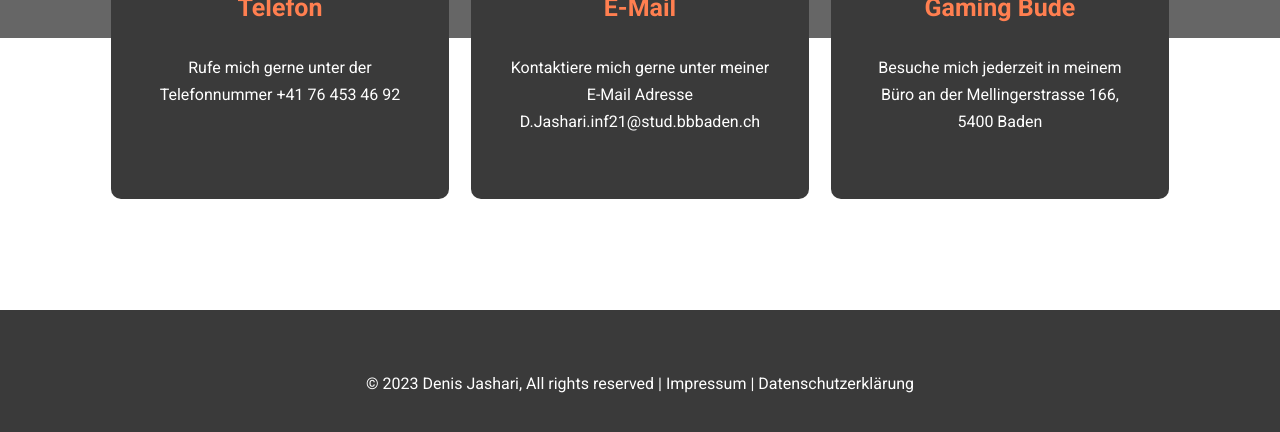
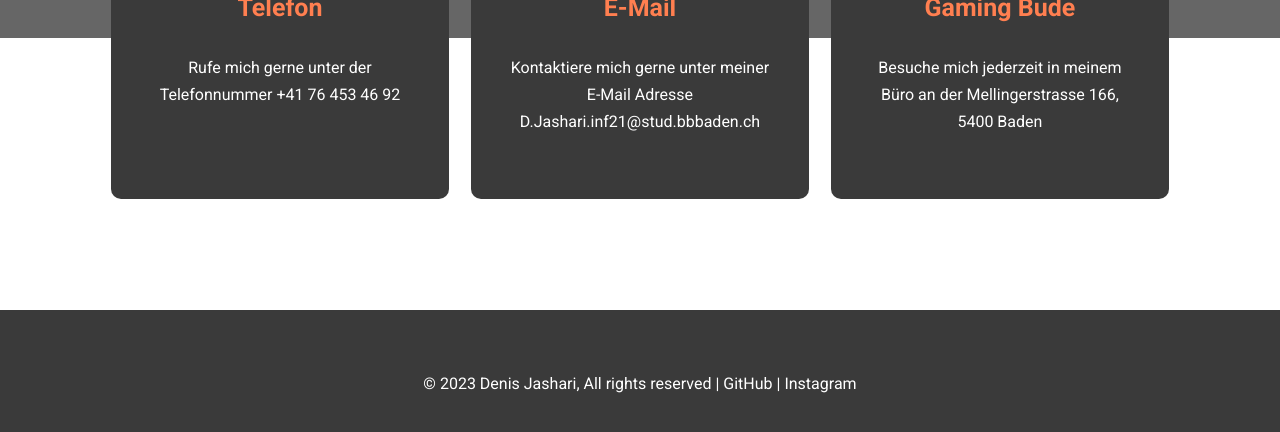
Before and after one commit to denisjashari54/callmedaddygoku, a plain HTML site: page contact.html in a window 1280 px wide. Shown: the part 430-862 px from the top of the page. Drawn offline with nearby package versions, Linux system fonts and the light colour scheme.

Commit message:
Update contact.html

```diff
--- a/contact.html
+++ b/contact.html
@@ -61,8 +61,10 @@
 
     <footer id="main-footer">
         <div class="standard-container">
-            <p>&copy; 2023 Denis Jashari, All rights reserved | <a href="#">Impressum</a> | <a
-                    href="#">Datenschutzerklärung</a> </p>
+            <p>&copy; 2023 Denis Jashari, All rights reserved | <a href="https://github.com/denisjashari54"
+                    target="_blank">GitHub</a> |
+                <a href="https://www.instagram.com/denko54_/" target="_blank">Instagram</a>
+            </p>
         </div>
     </footer>
 
```
